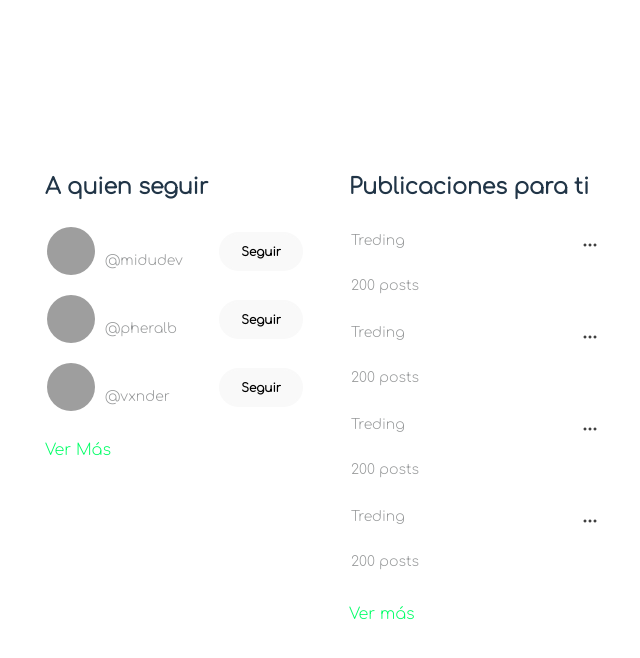
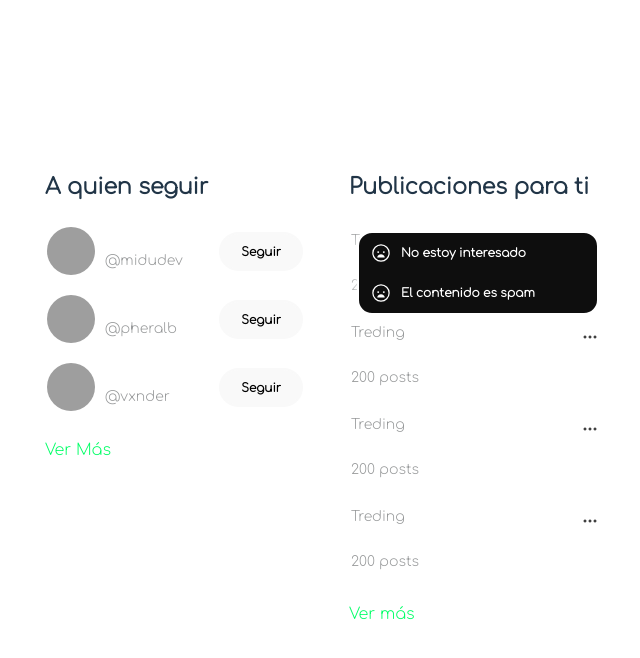
Before and after one commit to MaicolCode/Twitter-Clone, a React (Vite) app: page / in a window 1280 px wide. Both pictures are taken after a click on the button 656 px from the left and 244 px from the top of the page. Shown: the top 658 px of the page, without its empty margins (67-707 px from the left). Built offline with nearby package versions, Linux system fonts and the light colour scheme; grey boxes are pictures that could not be loaded.

Commit message:
Creacion de la modal en la card de trends.

```diff
--- a/src/App.css
+++ b/src/App.css
@@ -41,6 +41,7 @@
 }
 
 .card-trend {
+  z-index: 1;
   align-items: start;
 }
 
@@ -118,11 +119,8 @@
   gap: 20px;
 }
 
-.card-trend:hover {
-  background: #131815;
-}
-
 .tw-TrendsCard {
+  position: relative;
   width: 35vh;
   height: 100%;
   border: 2px solid white;
@@ -155,3 +153,49 @@
   background: #19341c69;
   color: rgb(0, 255, 102);
 }
+
+.tw-modalTrends {
+  display: none;
+  right: 20px;
+  width: 85%;
+  position: absolute;
+  z-index: 2;
+  border: 2px solid white;
+  font-size: 12px;
+  border-radius: 15px;
+  background-color: rgb(14, 14, 14);
+  box-shadow: 0px 1px 10px 1px white;
+
+  .tw-infoModal {
+    margin: 0;
+    height: 100%;
+    padding: 10px 12px;
+    display: flex;
+    align-items: center;
+    gap: 10px;
+  }
+
+  .tw-infoModal:first-child {
+    border-top-right-radius: 15px;
+    border-top-left-radius: 15px;
+  }
+  .tw-infoModal:last-child {
+    border-bottom-right-radius: 15px;
+    border-bottom-left-radius: 15px;
+  }
+}
+
+.viewModal {
+  display: flex;
+  flex-direction: column;
+  transition-delay: 2400ms;
+  transform: translateY(4px);
+}
+
+.tw-infoModal:hover {
+  background: #131815;
+}
+
+.card-trend:hover {
+  background: #131815;
+}
--- a/src/assets/TrendsTw.jsx
+++ b/src/assets/TrendsTw.jsx
@@ -1,6 +1,17 @@
+import { useState } from "react"
+
 // eslint-disable-next-line react/prop-types
 export function TwitterTrends({name, children, posts}){
+    const [viewModal, setViewModal] = useState(false)
+    const modalView = viewModal ? 'viewModal' : ''
 
+    function activeModal() {
+        setViewModal(!viewModal)
+    }
+
+    if(viewModal){
+        document.querySelector('.tw-TrendsCard').addEventListener('click',activeModal)
+    }
     return(
         <section className="card-trend">
             <header className="tw-headTrends">
@@ -8,9 +19,20 @@ export function TwitterTrends({name, children, posts}){
                 <strong>{name}</strong>
                 <span>{posts ?`${posts} posts`: ''}</span>
             </header>
-            <button className="tw-buttonTrends">
+            <button className="tw-buttonTrends" onClick={activeModal}>
                 <ion-icon name="ellipsis-horizontal-outline" style={{fontSize:"16px"}}></ion-icon>
             </button>
+            <article className={`tw-modalTrends ${modalView}`} >
+                <InfoModal>No estoy interesado</InfoModal>
+                <InfoModal>El contenido es spam</InfoModal>
+            </article>
         </section>
     )
 }
+
+// eslint-disable-next-line react/prop-types
+function InfoModal({children}){
+    return (
+        <strong className="tw-infoModal"><ion-icon name="sad-outline" style={{fontSize:"20px"}}></ion-icon> {children}</strong>
+    )
+}
```
